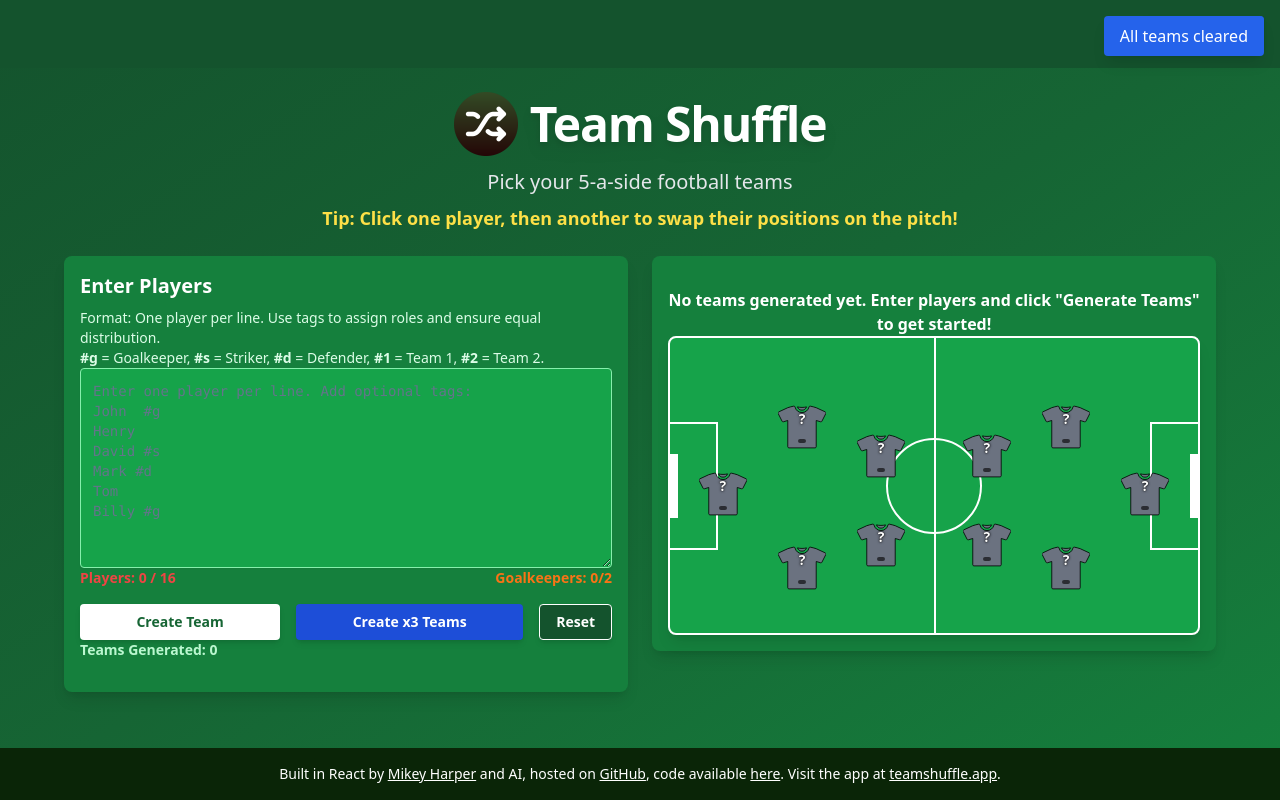
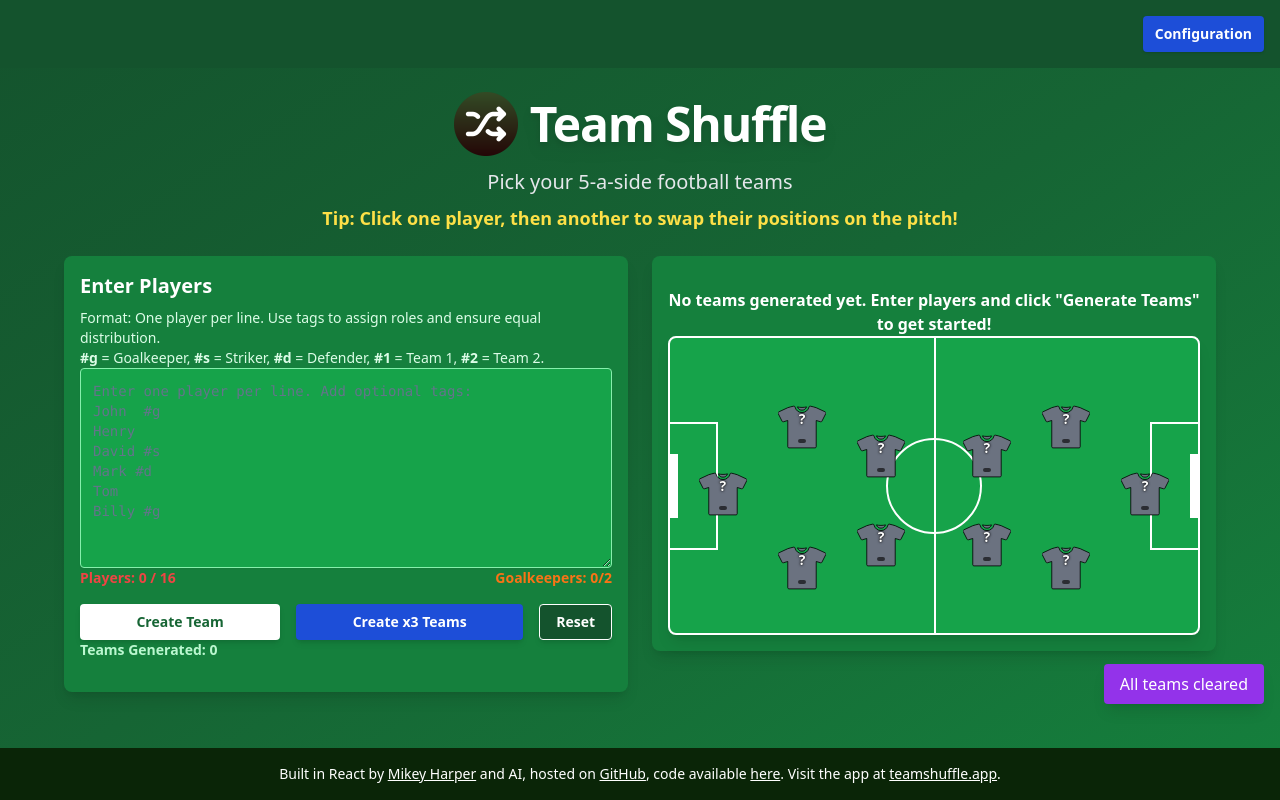
Before and after one commit to dr-harper/football-team-picker, a React (Vite) app: page / in a window 1280 px wide. Both pictures are taken after a click on the button "Reset". Built offline with nearby package versions, Linux system fonts and the light colour scheme.

Commit message:
Adjust notification style

```diff
--- a/src/components/Notification.tsx
+++ b/src/components/Notification.tsx
@@ -7,12 +7,12 @@
 
 const Notification: React.FC<NotificationProps> = ({ message, onClose }) => {
     useEffect(() => {
-        const timer = setTimeout(onClose, 3000); // Automatically close after 3 seconds
+        const timer = setTimeout(onClose, 5000); // Automatically close after 5 seconds
         return () => clearTimeout(timer);
     }, [onClose]);
 
     return (
-        <div className="fixed top-4 right-4 bg-blue-600 text-white px-4 py-2 rounded shadow-lg z-50">
+        <div className="fixed bottom-24 right-4 bg-purple-600 text-white px-4 py-2 rounded shadow-lg z-50">
             {message}
         </div>
     );
```
